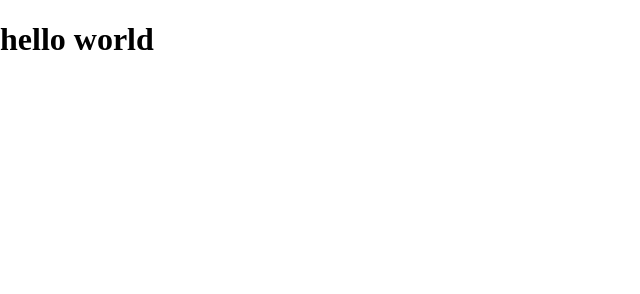
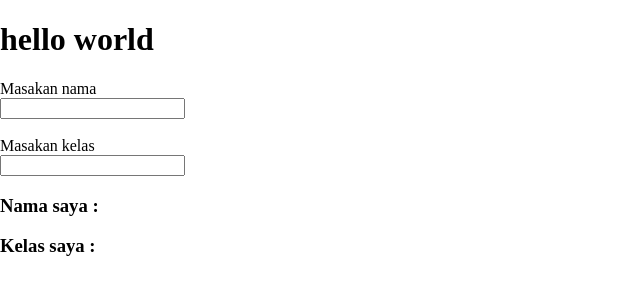
Before and after one commit to Syahrezaimamw/remotelocaltogithub, a plain HTML site: page index.html in a window 1280 px wide. Shown: the whole page, without its empty margins (0-640 px from the left). Drawn offline with Linux system fonts and the light colour scheme.

Commit message:
memperbaiki sistem

```diff
--- a/index.html
+++ b/index.html
@@ -8,7 +8,20 @@
 </head>
 <body>
     <h1>hello world</h1>
+    <form action="">
+        <label for="masukannama" style="cursor: pointer;">Masakan nama </label>
+        <br>
+        <input type="text" id="masukannama">
+        <br>
+        <br>
+        <label for="masukankelas" style="cursor: pointer;">Masakan kelas</label>
+        <br>
+        <input type="text" id="masukankelas">
+    </form>
+    <div>
+        <h3>Nama saya :  </h3>
+        <h3>Kelas saya :  </h3>
+    </div>
     <script src="script.js"></script>
-
 </body>
 </html>
```
Also changed, not shown: app.html (deleted, +0 -12 lines), appdua.html (deleted, +0 -12 lines).
